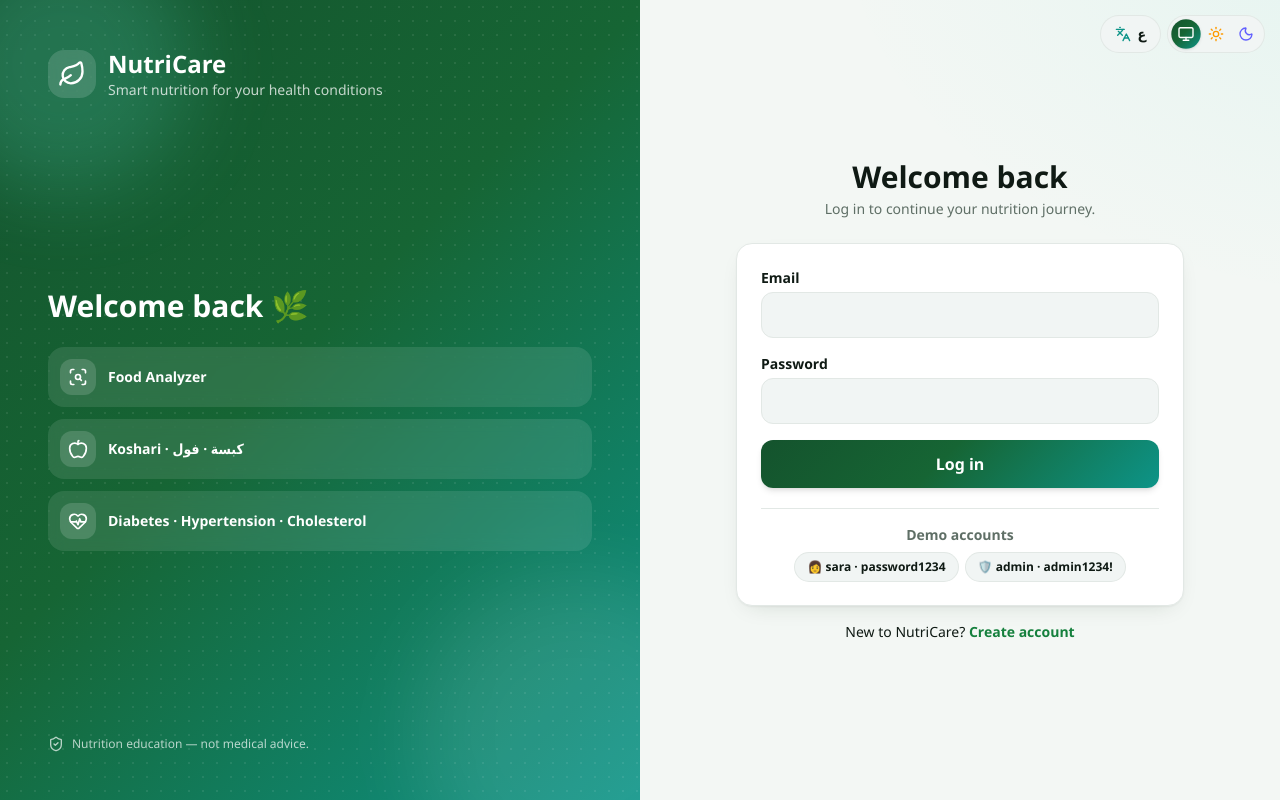
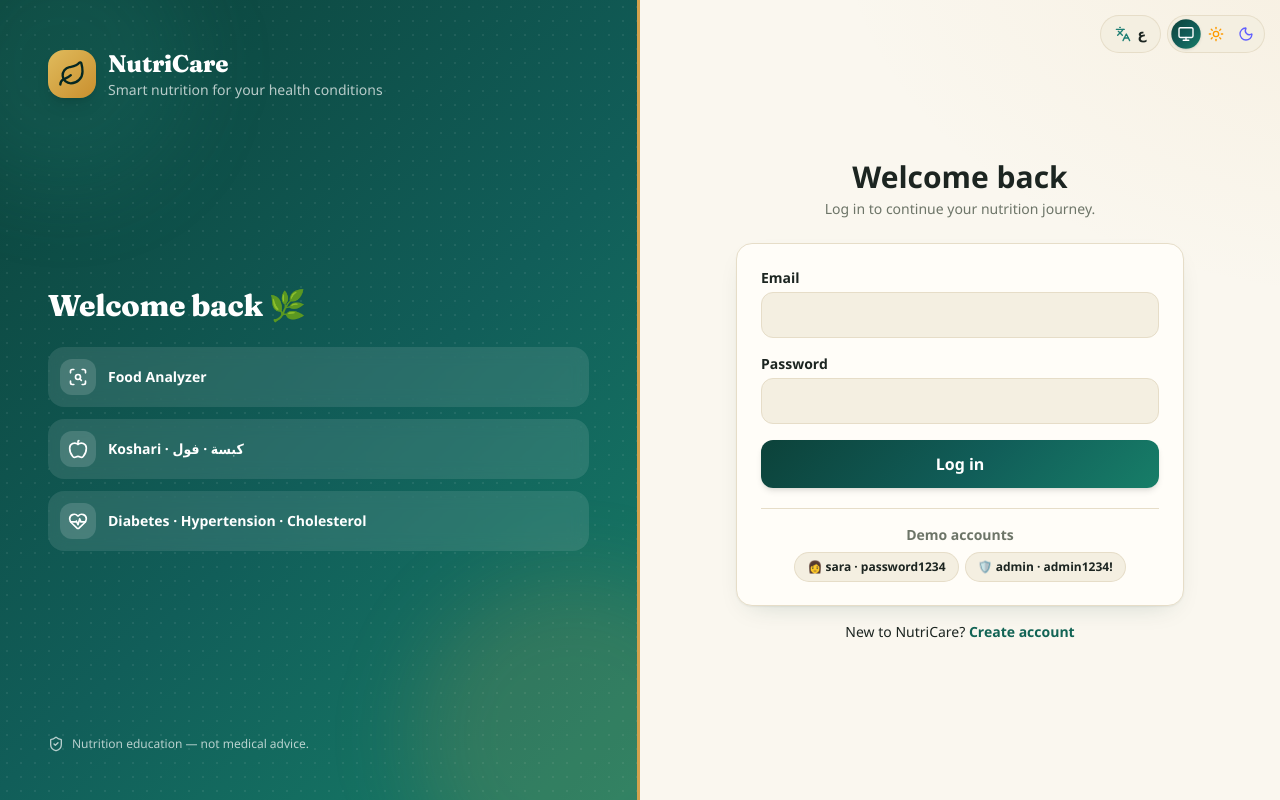
Before and after one commit to viralop/nutricare, a Next.js app in the folder web/: page /en/login in a window 1280 px wide. Built offline with nearby package versions, Linux system fonts and the light colour scheme; no server answers.

Commit message:
Unique 'Nile Botanical' theme: petrol + cream + gold, Fraunces/Almarai fonts

```diff
--- a/web/src/app/[locale]/layout.tsx
+++ b/web/src/app/[locale]/layout.tsx
@@ -1,10 +1,17 @@
-import { ThemeProvider } from 'next-themes';
 import { NextIntlClientProvider } from 'next-intl';
 import { hasLocale } from 'next-intl';
 import { notFound } from 'next/navigation';
+import { Almarai, Fraunces } from 'next/font/google';
+import { ThemeProvider } from 'next-themes';
 import { routing } from '@/i18n/routing';
 import { AuthProvider } from '@/lib/auth';
 import '@/app/globals.css';
+
+// Fraunces: expressive Latin display serif. Almarai: clean Arabic companion.
+// The variables live on a wrapper div — NOT on <html> — so React never
+// re-applies html.className and wipes the next-themes dark/light class.
+const fraunces = Fraunces({ subsets: ['latin'], variable: '--font-fraunces' });
+const almarai = Almarai({ subsets: ['arabic', 'latin'], weight: ['400', '700', '800'], variable: '--font-almarai' });
 
 export default async function LocaleLayout({
   children,
@@ -21,11 +28,13 @@ export default async function LocaleLayout({
   return (
     <html lang={locale} dir={locale === 'ar' ? 'rtl' : 'ltr'} suppressHydrationWarning>
       <body className="antialiased">
-        <NextIntlClientProvider>
-          <ThemeProvider attribute="class" defaultTheme="system" enableSystem>
-            <AuthProvider>{children}</AuthProvider>
-          </ThemeProvider>
-        </NextIntlClientProvider>
+        <div className={`app-fonts ${fraunces.variable} ${almarai.variable}`}>
+          <NextIntlClientProvider>
+            <ThemeProvider attribute="class" defaultTheme="system" enableSystem>
+              <AuthProvider>{children}</AuthProvider>
+            </ThemeProvider>
+          </NextIntlClientProvider>
+        </div>
       </body>
     </html>
   );
--- a/web/src/app/[locale]/login/page.tsx
+++ b/web/src/app/[locale]/login/page.tsx
@@ -50,23 +50,23 @@ export default function LoginPage() {
       <AuthControls />
 
       {/* Hero panel (desktop) */}
-      <div className="gradient-brand relative hidden overflow-hidden p-12 text-white lg:flex lg:flex-col lg:justify-between">
+      <div className="gradient-brand relative hidden overflow-hidden border-e-[3px] border-gold-400 p-12 text-white lg:flex lg:flex-col lg:justify-between">
         <div className="pattern-dots absolute inset-0 opacity-50" aria-hidden />
-        <div aria-hidden className="absolute -bottom-24 -end-24 h-80 w-80 rounded-full bg-white/10 blur-2xl" />
-        <div aria-hidden className="absolute -top-16 -start-16 h-64 w-64 rounded-full bg-mint-300/20 blur-2xl" />
+        <div aria-hidden className="absolute -bottom-24 -end-24 h-80 w-80 rounded-full bg-gold-400/15 blur-2xl" />
+        <div aria-hidden className="absolute -top-16 -start-16 h-64 w-64 rounded-full bg-teal-500/15 blur-2xl" />
 
         <div className="relative flex items-center gap-3">
-          <span className="grid h-12 w-12 place-items-center rounded-2xl bg-white/15 backdrop-blur">
+          <span className="grid h-12 w-12 place-items-center rounded-2xl gradient-gold text-primary-950 shadow-lg">
             <Leaf className="h-7 w-7" aria-hidden />
           </span>
           <div>
-            <p className="text-2xl font-extrabold">{tApp('name')}</p>
-            <p className="text-sm text-white/75">{tApp('tagline')}</p>
+            <p className="font-display text-2xl font-extrabold">{tApp('name')}</p>
+            <p className="text-sm text-white/70">{tApp('tagline')}</p>
           </div>
         </div>
 
         <div className="relative space-y-5">
-          <h2 className="max-w-md text-3xl font-extrabold leading-snug">
+          <h2 className="font-display max-w-md text-3xl font-extrabold leading-snug">
             {t('welcomeBack')} 🌿
           </h2>
           <ul className="space-y-3">
--- a/web/src/app/globals.css
+++ b/web/src/app/globals.css
@@ -3,27 +3,43 @@
 @custom-variant dark (&:where(.dark, .dark *));
 
 @theme inline {
-  /* NutriCare palette: deep green primary, soft mint secondary, teal accent */
-  --color-primary-50: #f0fdf4;
-  --color-primary-100: #dcfce7;
-  --color-primary-200: #bbf7d0;
-  --color-primary-300: #86efac;
-  --color-primary-400: #4ade80;
-  --color-primary-500: #22c55e;
-  --color-primary-600: #16a34a;
-  --color-primary-700: #15803d;
-  --color-primary-800: #166534;
-  --color-primary-900: #14532d;
-  --color-primary-950: #052e16;
+  /* ============ Nile Botanical theme ============
+   * Deep petrol green + warm cream paper + gold accents.
+   * Token names kept stable (primary/mint/teal) so every
+   * component re-themes automatically; mint-* now carries
+   * warm sand tints, primary-* the petrol scale.
+   */
+  --color-primary-50: #effaf6;
+  --color-primary-100: #d7f2e8;
+  --color-primary-200: #b2e4d3;
+  --color-primary-300: #7fcfb6;
+  --color-primary-400: #4ab294;
+  --color-primary-500: #279a7d;
+  --color-primary-600: #177e68;
+  --color-primary-700: #126455;
+  --color-primary-800: #0e5045;
+  --color-primary-900: #0c423a;
+  --color-primary-950: #052722;
 
-  --color-mint-50: #f0fdfa;
-  --color-mint-100: #ccfbf1;
-  --color-mint-200: #99f6e4;
-  --color-mint-300: #5eead4;
-  --color-mint-400: #2dd4bf;
-  --color-teal-500: #14b8a6;
-  --color-teal-600: #0d9488;
-  --color-teal-700: #0f766e;
+  /* gold — the signature accent */
+  --color-gold-50: #fbf6ea;
+  --color-gold-100: #f5e9c8;
+  --color-gold-200: #ecd48f;
+  --color-gold-300: #e0bb5c;
+  --color-gold-400: #d4a24e;
+  --color-gold-500: #c98f2e;
+  --color-gold-600: #a97521;
+  --color-gold-700: #875a1c;
+
+  /* mint-* repurposed as warm sand tints */
+  --color-mint-50: #faf6ec;
+  --color-mint-100: #f3ead5;
+  --color-mint-200: #e7d8ae;
+  --color-mint-300: #d9c287;
+  --color-mint-400: #cfae6a;
+  --color-teal-500: #2a9d8f;
+  --color-teal-600: #1f7f74;
+  --color-teal-700: #17655d;
 
   /* Semantic verdict colors (always paired with icons + labels, never color alone) */
   --color-good: #16a34a;
@@ -36,46 +52,69 @@
   --color-bad-soft: #fee2e2;
 
   --radius-card: 1rem;
-  --font-sans: "Segoe UI", "Tahoma", "Noto Sans Arabic", system-ui, -apple-system, sans-serif;
+  --font-sans: "Segoe UI", "Tahoma", var(--font-almarai), system-ui, -apple-system, sans-serif;
 }
 
 :root {
-  --bg: #f3f7f4;
-  --surface: #ffffff;
-  --surface-2: #f1f5f4;
-  --border: #e2e8e5;
-  --text: #0f1a14;
-  --text-muted: #5f6f66;
-  --shadow-card: 0 1px 2px rgb(5 46 22 / 0.05), 0 8px 24px -12px rgb(5 46 22 / 0.18);
-  --shadow-pop: 0 4px 12px -4px rgb(5 46 22 / 0.15), 0 24px 48px -24px rgb(5 46 22 / 0.35);
-  --ring-glow: 0 0 0 5px rgb(20 184 166 / 0.15);
+  /* warm cream paper */
+  --bg: #faf7ef;
+  --surface: #fffdf8;
+  --surface-2: #f4efe1;
+  --border: #e6ddc8;
+  --text: #1c2521;
+  --text-muted: #6d7568;
+  --shadow-card: 0 1px 2px rgb(12 66 58 / 0.06), 0 10px 28px -14px rgb(12 66 58 / 0.22);
+  --shadow-pop: 0 4px 14px -4px rgb(12 66 58 / 0.18), 0 26px 52px -26px rgb(12 66 58 / 0.38);
+  --ring-glow: 0 0 0 5px rgb(212 162 78 / 0.22);
 }
 
 .dark {
-  --bg: #0a1410;
-  --surface: #101c16;
-  --surface-2: #16241d;
-  --border: #22362c;
-  --text: #e4efe8;
-  --text-muted: #8fa79b;
+  /* petrol-black night */
+  --bg: #0a1411;
+  --surface: #101d18;
+  --surface-2: #16261f;
+  --border: #243a2f;
+  --text: #e9f0e9;
+  --text-muted: #94a798;
   --shadow-card: 0 1px 2px rgb(0 0 0 / 0.4), 0 12px 32px -16px rgb(0 0 0 / 0.6);
   --shadow-pop: 0 4px 16px -4px rgb(0 0 0 / 0.5), 0 32px 56px -24px rgb(0 0 0 / 0.8);
-  --ring-glow: 0 0 0 5px rgb(45 212 191 / 0.12);
+  --ring-glow: 0 0 0 5px rgb(224 187 92 / 0.15);
 }
 
 html {
   background: var(--bg);
   color: var(--text);
+  color-scheme: light;
+}
+
+.dark html, html.dark {
+  color-scheme: dark;
 }
 
 body {
   background: var(--bg);
   color: var(--text);
-  font-family: var(--font-sans);
   background-image:
-    radial-gradient(60rem 40rem at 110% -10%, rgb(45 212 191 / 0.08), transparent 60%),
-    radial-gradient(50rem 35rem at -20% 110%, rgb(22 163 74 / 0.07), transparent 55%);
+    radial-gradient(60rem 40rem at 110% -10%, rgb(212 162 78 / 0.10), transparent 60%),
+    radial-gradient(50rem 35rem at -20% 110%, rgb(14 80 69 / 0.08), transparent 55%);
   background-attachment: fixed;
+}
+
+/* Font variables are attached here (wrapper div) so <html> className stays
+   free for next-themes' light/dark classes. */
+.app-fonts {
+  font-family: "Segoe UI", "Tahoma", var(--font-almarai), system-ui, -apple-system, sans-serif;
+  min-height: inherit;
+}
+
+/* ---------- Typography ---------- */
+.font-display {
+  font-family: var(--font-fraunces), var(--font-almarai), Georgia, serif;
+  letter-spacing: -0.01em;
+}
+[dir='rtl'] .font-display {
+  font-family: var(--font-almarai), var(--font-fraunces), serif;
+  letter-spacing: 0;
 }
 
 /* ---------- Surfaces ---------- */
@@ -103,39 +142,48 @@ body {
 
 /* ---------- Gradients & decoration ---------- */
 .gradient-brand {
-  background-image: linear-gradient(135deg, #14532d 0%, #166534 45%, #0d9488 100%);
+  background-image: linear-gradient(135deg, #0c423a 0%, #115e59 55%, #177e68 100%);
+}
+.gradient-gold {
+  background-image: linear-gradient(135deg, #e0bb5c 0%, #c98f2e 100%);
 }
 .gradient-brand-soft {
-  background-image: linear-gradient(135deg, rgb(20 83 45 / 0.10) 0%, rgb(13 148 136 / 0.12) 100%);
+  background-image: linear-gradient(135deg, rgb(14 80 69 / 0.08) 0%, rgb(201 143 46 / 0.10) 100%);
 }
 .dark .gradient-brand-soft {
-  background-image: linear-gradient(135deg, rgb(45 212 191 / 0.10) 0%, rgb(22 163 74 / 0.08) 100%);
+  background-image: linear-gradient(135deg, rgb(42 157 143 / 0.10) 0%, rgb(224 187 92 / 0.07) 100%);
 }
 .gradient-text {
-  background-image: linear-gradient(120deg, #15803d, #0d9488);
+  background-image: linear-gradient(120deg, #0e5045, #279a7d 45%, #c98f2e);
   -webkit-background-clip: text;
   background-clip: text;
   color: transparent;
 }
 .dark .gradient-text {
-  background-image: linear-gradient(120deg, #4ade80, #2dd4bf);
+  background-image: linear-gradient(120deg, #7fcfb6, #e0bb5c);
+}
+
+/* Deep petrol rail for the sidebar — stays dark in both themes */
+.rail-petrol {
+  background-image: linear-gradient(180deg, #0c342e 0%, #082622 100%);
+  color: #e9f0e9;
 }
 
 /* Subtle dot pattern for hero panels */
 .pattern-dots {
-  background-image: radial-gradient(rgb(255 255 255 / 0.16) 1px, transparent 1.5px);
+  background-image: radial-gradient(rgb(255 255 255 / 0.14) 1px, transparent 1.5px);
   background-size: 14px 14px;
 }
 .pattern-grid-soft {
   background-image:
-    linear-gradient(rgb(22 101 52 / 0.05) 1px, transparent 1px),
-    linear-gradient(90deg, rgb(22 101 52 / 0.05) 1px, transparent 1px);
+    linear-gradient(rgb(14 80 69 / 0.05) 1px, transparent 1px),
+    linear-gradient(90deg, rgb(14 80 69 / 0.05) 1px, transparent 1px);
   background-size: 28px 28px;
 }
 .dark .pattern-grid-soft {
   background-image:
-    linear-gradient(rgb(45 212 191 / 0.05) 1px, transparent 1px),
-    linear-gradient(90deg, rgb(45 212 191 / 0.05) 1px, transparent 1px);
+    linear-gradient(rgb(42 157 143 / 0.05) 1px, transparent 1px),
+    linear-gradient(90deg, rgb(42 157 143 / 0.05) 1px, transparent 1px);
 }
 
 /* ---------- Interactions ---------- */
@@ -148,7 +196,7 @@ body {
 }
 
 *:focus-visible {
-  outline: 2px solid var(--color-teal-500);
+  outline: 2px solid var(--color-gold-400);
   outline-offset: 2px;
   border-radius: 6px;
   box-shadow: var(--ring-glow);
--- a/web/src/components/ui.tsx
+++ b/web/src/components/ui.tsx
@@ -26,8 +26,8 @@ export function Card({
 export function SectionTitle({ children, action }: { children: React.ReactNode; action?: React.ReactNode }) {
   return (
     <div className="mb-3 flex items-center justify-between gap-2">
-      <h2 className="flex items-center gap-2 text-lg font-extrabold">
-        <span className="h-5 w-1.5 rounded-full gradient-brand" aria-hidden />
+      <h2 className="font-display flex items-center gap-2.5 text-lg font-extrabold">
+        <span className="h-5 w-1.5 rounded-full gradient-gold" aria-hidden />
         {children}
       </h2>
       {action}
@@ -35,7 +35,7 @@ export function SectionTitle({ children, action }: { children: React.ReactNode;
   );
 }
 
-/** Decorative page header with gradient brand strip. */
+/** Decorative page header: petrol gradient, gold hairline, display serif. */
 export function PageHeader({
   title,
   subtitle,
@@ -48,16 +48,17 @@ export function PageHeader({
   action?: React.ReactNode;
 }) {
   return (
-    <header className="anim-fade-up relative overflow-hidden rounded-2xl gradient-brand p-5 text-white shadow-lg">
-      <div className="pattern-dots absolute inset-0 opacity-60" aria-hidden />
+    <header className="anim-fade-up relative overflow-hidden rounded-2xl gradient-brand border-b-[3px] border-gold-400 p-5 text-white shadow-lg">
+      <div className="pattern-dots absolute inset-0 opacity-50" aria-hidden />
+      <div aria-hidden className="absolute -bottom-10 -end-10 h-36 w-36 rounded-full bg-gold-400/15 blur-2xl" />
       <div className="relative flex items-center gap-4">
         {icon && (
-          <span className="grid h-12 w-12 shrink-0 place-items-center rounded-2xl bg-white/15 backdrop-blur-sm">
+          <span className="grid h-12 w-12 shrink-0 place-items-center rounded-2xl bg-white/12 ring-1 ring-gold-300/40 backdrop-blur-sm">
             {icon}
           </span>
         )}
         <div className="min-w-0 flex-1">
-          <h1 className="truncate text-2xl font-extrabold tracking-tight">{title}</h1>
+          <h1 className="font-display truncate text-2xl font-extrabold tracking-tight">{title}</h1>
           {subtitle && <p className="mt-0.5 text-sm text-white/80">{subtitle}</p>}
         </div>
         {action}
@@ -82,7 +83,7 @@ export function Button({ variant = 'primary', size = 'md', className, ...rest }:
         size === 'md' && 'px-4 py-2.5',
         size === 'lg' && 'px-6 py-3 text-base',
         variant === 'primary' &&
-          'gradient-brand text-white shadow-md hover:shadow-lg hover:brightness-110',
+          'gradient-brand text-white shadow-md hover:shadow-lg hover:shadow-gold-500/25 hover:brightness-110',
         variant === 'secondary' &&
           'bg-primary-50 text-primary-900 ring-1 ring-primary-200 hover:bg-primary-100 dark:bg-primary-900/25 dark:text-primary-200 dark:ring-primary-800',
         variant === 'ghost' && 'surface-2 text-[var(--text)] ring-1 ring-[var(--border)] hover:brightness-95 dark:hover:brightness-110',
@@ -358,7 +359,7 @@ export function ProgressRing({
       <div
         className="relative grid h-28 w-28 place-items-center rounded-full shadow-inner"
         style={{
-          background: `conic-gradient(#0d9488 0deg, #22c55e ${clamped * 3.6}deg, var(--surface-2) ${clamped * 3.6}deg)`,
+          background: `conic-gradient(#c98f2e 0deg, #0e5045 ${clamped * 3.6}deg, var(--surface-2) ${clamped * 3.6}deg)`,
         }}
         role="progressbar"
         aria-valuenow={Math.round(clamped)}
@@ -369,7 +370,7 @@ export function ProgressRing({
           className="grid h-[88px] w-[88px] place-items-center rounded-full shadow"
           style={{ background: 'var(--surface)' }}
         >
-          <span className="bg-gradient-to-br from-primary-700 to-teal-600 bg-clip-text text-xl font-extrabold tabular-nums text-transparent">
+          <span className="font-display bg-gradient-to-br from-primary-800 to-gold-500 bg-clip-text text-xl font-extrabold tabular-nums text-transparent">
             {Math.round(clamped)}%
           </span>
         </div>
@@ -390,11 +391,12 @@ export function StatTile({
   label: string;
   value: string | number;
   icon?: React.ReactNode;
-  tone?: 'brand' | 'teal' | 'amber' | 'rose' | 'violet' | 'sky';
+  tone?: 'brand' | 'gold' | 'teal' | 'amber' | 'rose' | 'violet' | 'sky';
 }) {
   const tones = {
-    brand: 'from-primary-600 to-primary-400',
-    teal: 'from-teal-600 to-mint-400',
+    brand: 'from-primary-800 to-teal-500',
+    gold: 'from-gold-400 to-gold-600',
+    teal: 'from-teal-600 to-primary-400',
     amber: 'from-amber-500 to-yellow-400',
     rose: 'from-rose-500 to-pink-400',
     violet: 'from-violet-500 to-fuchsia-400',
@@ -406,7 +408,7 @@ export function StatTile({
       <div className="relative flex items-start justify-between gap-2">
         <div className="min-w-0">
           <p className="text-xs font-semibold text-muted">{label}</p>
-          <p className="mt-0.5 truncate text-2xl font-extrabold tabular-nums">{value}</p>
+          <p className="font-display mt-0.5 truncate text-2xl font-extrabold tabular-nums">{value}</p>
         </div>
         {icon && (
           <span className={clsx('grid h-10 w-10 shrink-0 place-items-center rounded-xl bg-gradient-to-br text-white shadow-md', tones[tone])}>
```
Also changed, not shown: web/src/components/AppShell.tsx (+19 -19 lines).
